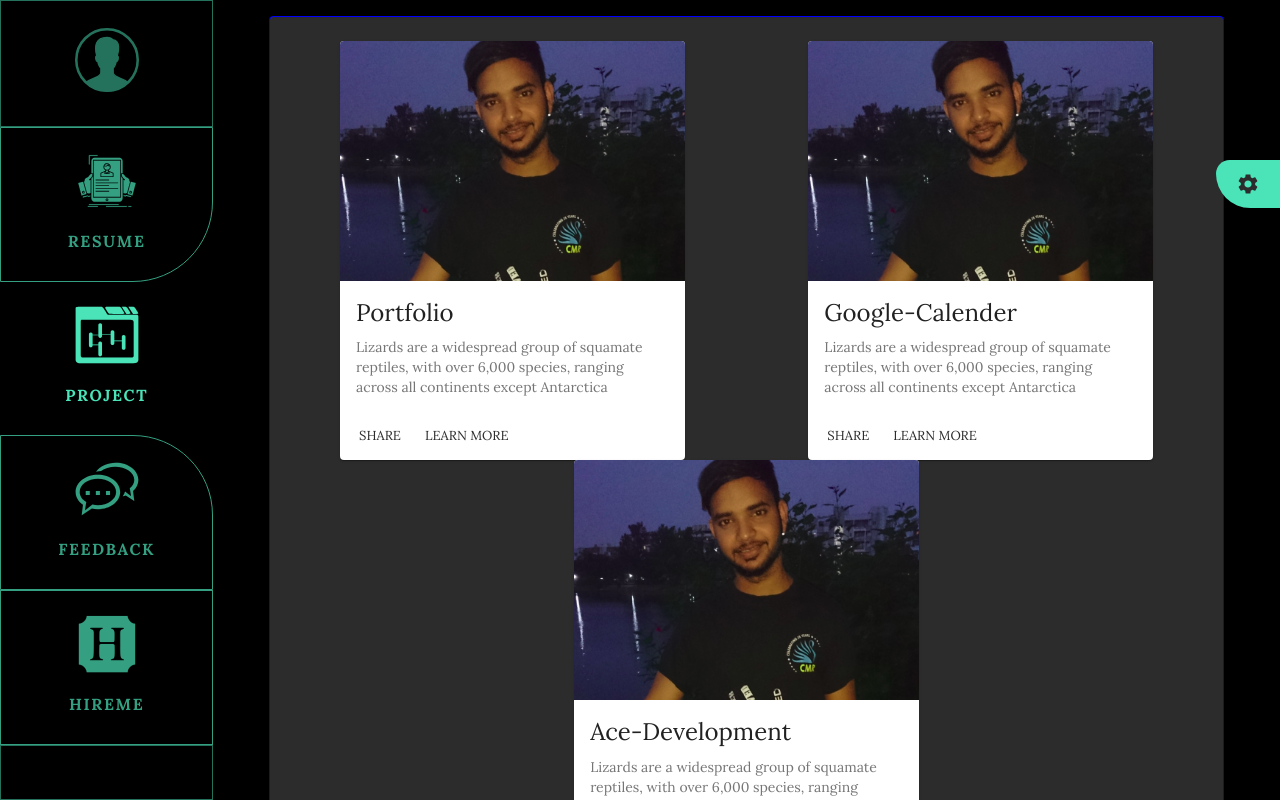
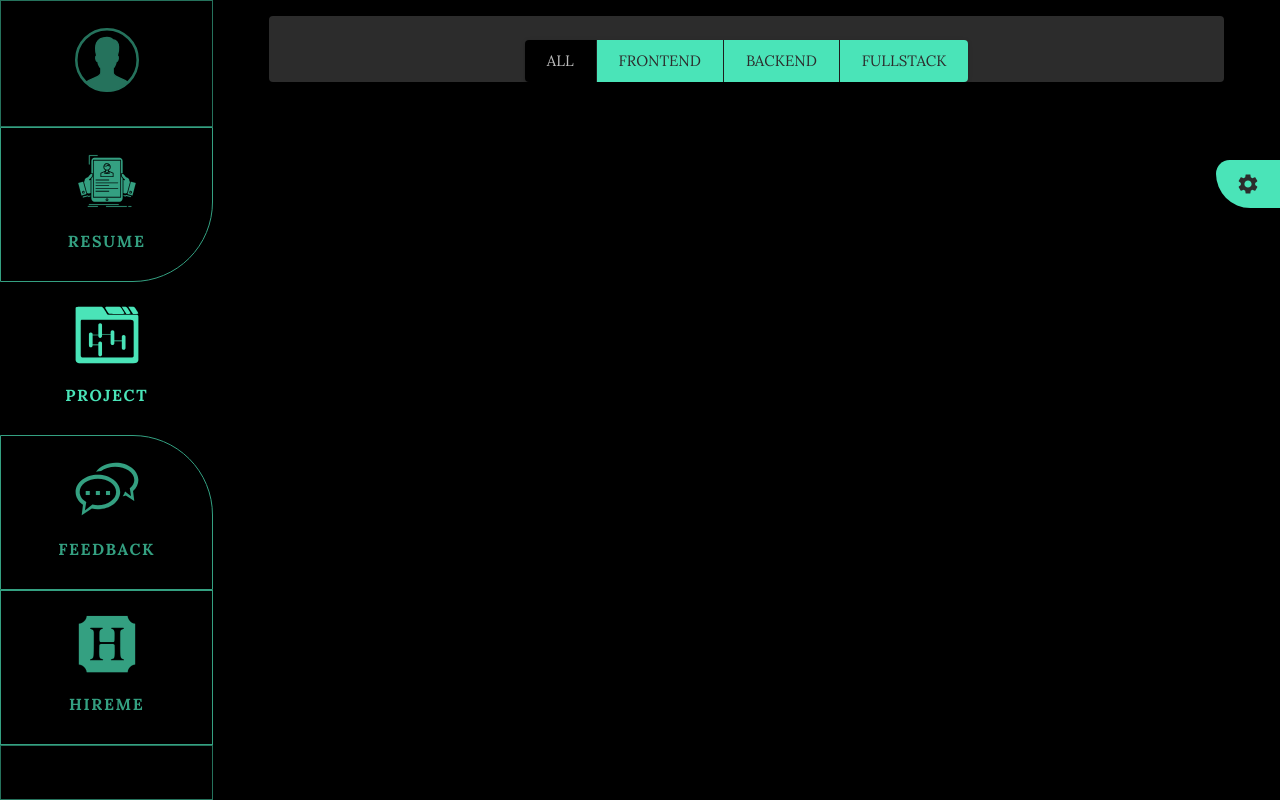
Before and after one commit to fir0j/MyPresenceInInternet, a React (Create React App) app: page /project in a window 1280 px wide. Built offline with nearby package versions, Linux system fonts and the light colour scheme.

Commit message:
working on project section

```diff
--- a/src/pages/project.jsx
+++ b/src/pages/project.jsx
@@ -1,12 +1,5 @@
 import React, { Fragment, useState } from "react";
-import Card from "@material-ui/core/Card";
-import CardActionArea from "@material-ui/core/CardActionArea";
-import CardActions from "@material-ui/core/CardActions";
-import CardContent from "@material-ui/core/CardContent";
-import CardMedia from "@material-ui/core/CardMedia";
-import Button from "@material-ui/core/Button";
-import Typography from "@material-ui/core/Typography";
-import firoj from "./founder3.png";
+import firoj from "../assets/founder3.png";
 
 import {
   makeStyles,
@@ -14,6 +7,16 @@ import {
   useMediaQuery,
   Paper,
   Grid,
+  Typography,
+  Card,
+  CardActionArea,
+  CardActions,
+  CardContent,
+  CardMedia,
+  Button,
+  ButtonGroup,
+  Menu,
+  MenuItem,
 } from "@material-ui/core";
 
 const projectInfo = [
@@ -43,11 +46,21 @@ const projectInfo = [
 ];
 
 const useStyles = makeStyles((theme) => ({
-  root: {
-    maxWidth: 345,
+  buttonRoot: {
+    "&:hover": {
+      color: theme.palette.common.offWhite,
+    },
+  },
+
+  groupedContainedPrimary: {
+    backgroundColor: theme.palette.accent.main,
+    color: theme.palette.primary.main,
+  },
+  cardRoot: {
+    maxWidth: 200,
   },
   media: {
-    height: theme.spacing(30),
+    height: theme.spacing(20),
   },
 }));
 
@@ -60,10 +73,21 @@ export default function Project() {
   const matchesLG = useMediaQuery(theme.breakpoints.down("lg"));
   const matchesXL = useMediaQuery(theme.breakpoints.down("xl"));
   const [projects, setProjects] = useState(projectInfo);
+  const [selectedFilter, setSelectedFilter] = useState("all");
+
+  const [anchorEl, setAnchorEl] = React.useState(null);
+
+  const handleClick = (event) => {
+    setAnchorEl(event.currentTarget);
+  };
+
+  const handleClose = () => {
+    setAnchorEl(null);
+  };
 
   const ProjectCard = ({ name, image, title }) => {
     return (
-      <Card className={classes.root}>
+      <Card className={classes.cardRoot}>
         <CardActionArea>
           <CardMedia
             component="img"
@@ -76,8 +100,7 @@ export default function Project() {
               {name}
             </Typography>
             <Typography variant="body2" color="textSecondary" component="p">
-              Lizards are a widespread group of squamate reptiles, with over
-              6,000 species, ranging across all continents except Antarctica
+              Lizards are a widespread group of squamate reptiles.
             </Typography>
           </CardContent>
         </CardActionArea>
@@ -96,7 +119,121 @@ export default function Project() {
   const ProjectGallery = () => {
     return (
       <Grid item container justify="space-around">
-        {projects.map((item, index) => (
+        <Grid item container justify="center">
+          <ButtonGroup
+            variant="contained"
+            color="primary"
+            aria-label="contained primary button group"
+            size="large"
+            classes={{
+              groupedContainedPrimary: classes.groupedContainedPrimary,
+            }}
+          >
+            <Button
+              classes={{ root: classes.buttonRoot }}
+              onClick={() => setSelectedFilter("all")}
+              style={{
+                backgroundColor:
+                  selectedFilter === "all"
+                    ? theme.palette.common.black
+                    : undefined,
+                color:
+                  selectedFilter === "all"
+                    ? theme.palette.common.offWhite
+                    : undefined,
+              }}
+            >
+              ALL
+            </Button>
+            <Button
+              classes={{ root: classes.buttonRoot }}
+              onClick={() => setSelectedFilter("frontend")}
+              style={{
+                backgroundColor:
+                  selectedFilter === "frontend"
+                    ? theme.palette.common.black
+                    : undefined,
+                color:
+                  selectedFilter === "frontend"
+                    ? theme.palette.common.offWhite
+                    : undefined,
+              }}
+            >
+              Frontend
+            </Button>
+            <Button
+              classes={{ root: classes.buttonRoot }}
+              onClick={() => setSelectedFilter("backend")}
+              style={{
+                backgroundColor:
+                  selectedFilter === "backend"
+                    ? theme.palette.common.black
+                    : undefined,
+                color:
+                  selectedFilter === "backend"
+                    ? theme.palette.common.offWhite
+                    : undefined,
+              }}
+            >
+              Backend
+            </Button>
+            <Button
+              classes={{ root: classes.buttonRoot }}
+              onClick={() => setSelectedFilter("fullstack")}
+              style={{
+                backgroundColor:
+                  selectedFilter === "fullstack"
+                    ? theme.palette.common.black
+                    : undefined,
+                color:
+                  selectedFilter === "fullstack"
+                    ? theme.palette.common.offWhite
+                    : undefined,
+              }}
+            >
+              FullStack
+            </Button>
+          </ButtonGroup>
+          {/* <Grid
+            item
+            container
+            justify="center"
+            style={{
+              marginTop: theme.spacing(0.5),
+              marginBottom: theme.spacing(0.5),
+            }}
+          >
+            <ButtonGroup
+              variant="contained"
+              color="primary"
+              aria-label="contained primary button group"
+              size="large"
+              classes={{
+                groupedContainedPrimary: classes.groupedContainedPrimary,
+              }}
+            >
+              <Button
+                onClick={handleClick}
+                aria-controls="simple-menu"
+                aria-haspopup="true"
+              >
+                Open Menu
+              </Button>
+              <Menu
+                id="simple-menu"
+                anchorEl={anchorEl}
+                keepMounted
+                open={Boolean(anchorEl)}
+                onClose={handleClose}
+              >
+                <MenuItem onClick={handleClose}>Profile</MenuItem>
+                <MenuItem onClick={handleClose}>My account</MenuItem>
+                <MenuItem onClick={handleClose}>Logout</MenuItem>
+              </Menu>
+            </ButtonGroup>
+          </Grid> */}
+        </Grid>
+        {/* {projects.map((item, index) => (
           <Grid item>
             <ProjectCard
               key={item.id}
@@ -105,11 +242,12 @@ export default function Project() {
               title={item.title}
             />
           </Grid>
-        ))}
+        ))} */}
       </Grid>
     );
   };
 
+  // Talk is Cheap. Show me the code.
   return (
     <Fragment>
       <Grid item container>
@@ -123,7 +261,7 @@ export default function Project() {
             paddingLeft: theme.spacing(1),
             paddingRight: theme.spacing(1),
             marginBottom: theme.spacing(matchesXS ? 20 : 10),
-            border: "1px solid blue",
+            // border: "1px solid blue",
           }}
         >
           <ProjectGallery />
```
Also changed, not shown: src/pages/founder3.png (deleted).
